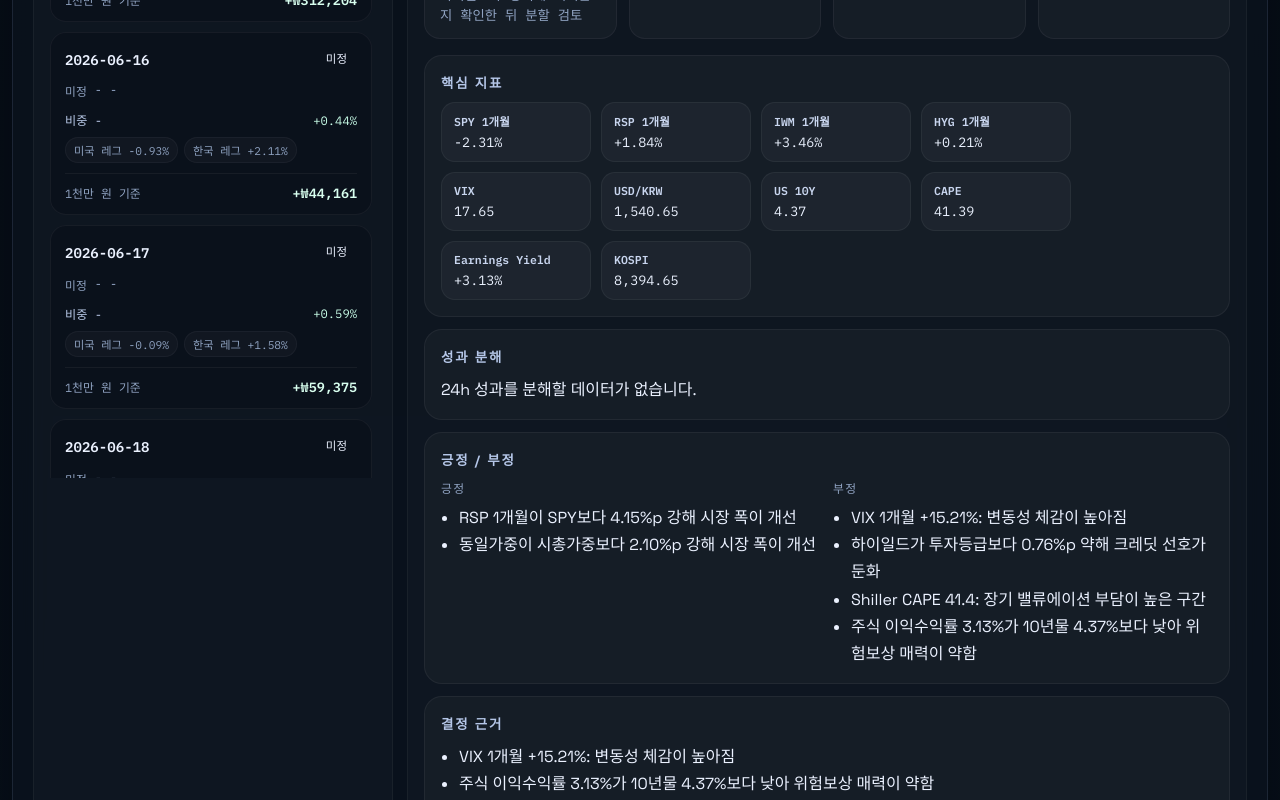
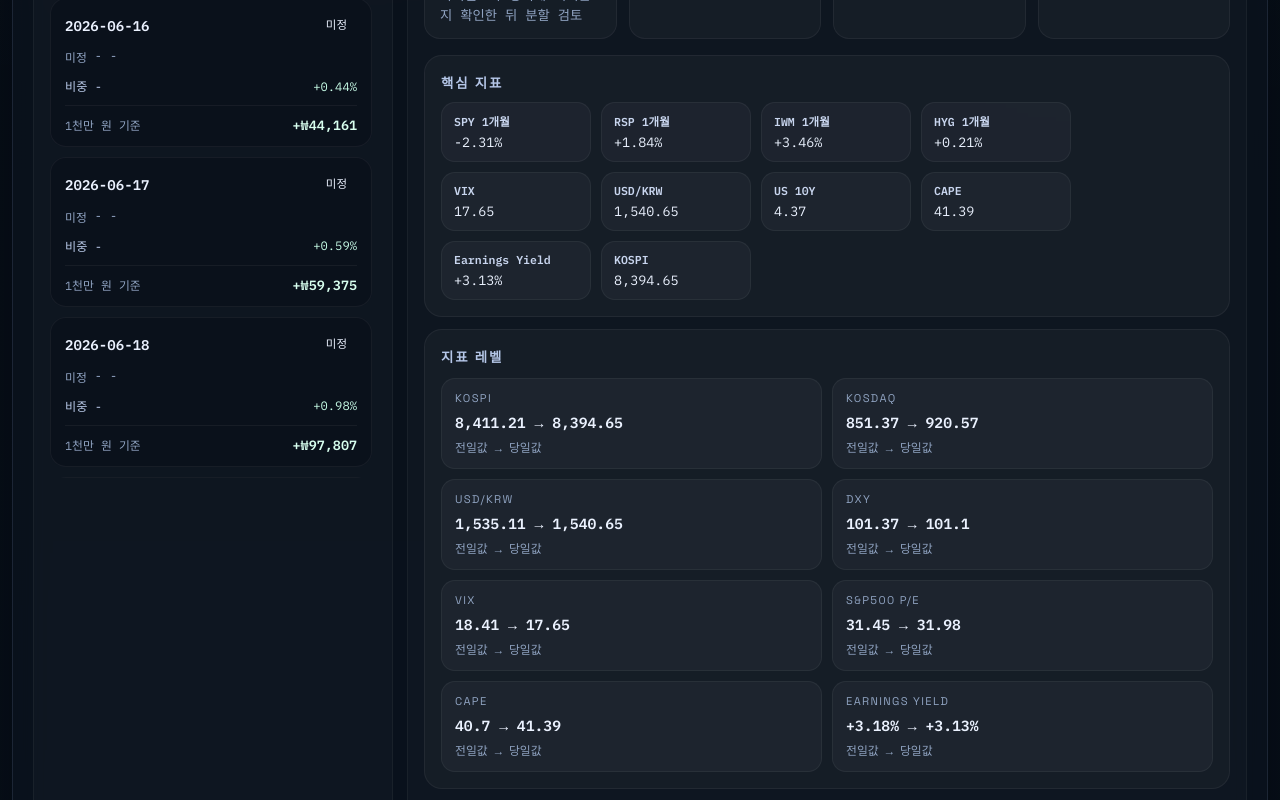
Before and after one commit to tioon/market-monitor-dashboard, a React (Vite) app: page / in a window 1280 px wide. Shown: the part 2300-3100 px from the top of the page. Built offline with nearby package versions, Linux system fonts and the light colour scheme.

Commit message:
Show actual level changes in performance view

```diff
--- a/src/App.jsx
+++ b/src/App.jsx
@@ -155,6 +155,11 @@
 const PROJECT_CORE_PRIORITIES = {
   'market-agent': ['kospi', 'kosdaq', 'usdkrw', 'us10y', 'dxy', 'vix', 'sp500_pe', 'shiller_pe', 'earnings_yield', 't10y2y', 'spy_1mo_pct', 'rsp_1mo_pct', 'iwm_1mo_pct', 'hyg_1mo_pct'],
   'crypto-agent': ['btc_24h', 'eth_24h', 'btc_7d', 'eth_fee_7d', 'btc_active_7d', 'eth_tx_7d', 'fear_greed', 'stablecoin_supply', 'mcap'],
+};
+
+const PROJECT_LEVEL_PRIORITIES = {
+  'market-agent': ['kospi', 'kosdaq', 'usdkrw', 'us10y', 'dxy', 'vix', 'sp500_pe', 'shiller_pe', 'earnings_yield', 't10y2y'],
+  'crypto-agent': ['btc_price', 'eth_price', 'btc_dom', 'eth_dom', 'fng_value', 'funding_btc', 'funding_eth', 'btc_sma20', 'btc_sma50', 'btc_sma200'],
 };
 
 const PROJECT_CORE_LABELS = {
@@ -187,16 +192,12 @@
   },
 };
 
-function projectCoreKeys(projectId) {
-  return PROJECT_CORE_PRIORITIES[projectId] || [];
-}
-
 function projectCoreLabel(projectId, key) {
   return PROJECT_CORE_LABELS[projectId]?.[key] || key;
 }
 
-function buildCoreChangeRows(projectId, currentCoreData, previousCoreData) {
-  return projectCoreKeys(projectId)
+function buildLevelRows(projectId, currentCoreData, previousCoreData) {
+  return (PROJECT_LEVEL_PRIORITIES[projectId] || [])
     .map((key) => {
       const current = currentCoreData?.[key];
       const previous = previousCoreData?.[key];
@@ -212,57 +213,7 @@
       };
     })
     .filter(Boolean)
-    .slice(0, 6);
-}
-
-function buildPerformanceBreakdownRows(projectId, performance, capital) {
-  if (!performance) return [];
-
-  const assetRows = projectId === 'market-agent'
-    ? [
-        { key: 'spy_return_pct', label: '미국 레그', value: performance.spy_return_pct, amount: pnlFromReturnPct(performance.spy_return_pct, capital) },
-        { key: 'kospi_return_pct', label: '한국 레그', value: performance.kospi_return_pct, amount: pnlFromReturnPct(performance.kospi_return_pct, capital) },
-      ]
-    : [
-        { key: 'btc_return_pct', label: 'BTC 레그', value: performance.btc_return_pct, amount: pnlFromReturnPct(performance.btc_return_pct, capital) },
-        { key: 'eth_return_pct', label: 'ETH 레그', value: performance.eth_return_pct, amount: pnlFromReturnPct(performance.eth_return_pct, capital) },
-      ];
-
-  const benchmarkAmount = pnlFromReturnPct(performance.benchmark_return_pct, capital);
-  const exposureAmount = pnlFromReturnPct(performance.benchmark_return_pct * toNumber(performance.exposure, 0), capital);
-  const tradeCostAmount = pnlFromReturnPct(-toNumber(performance.trade_cost_pct, 0), capital);
-
-  return [
-    ...assetRows.filter((row) => row.value !== null && row.value !== undefined),
-    {
-      key: 'benchmark_return_pct',
-      label: '바스켓 평균',
-      value: performance.benchmark_return_pct,
-      amount: benchmarkAmount,
-      caption: performance.benchmark_weights?.method || '가중 평균',
-    },
-    {
-      key: 'exposure',
-      label: '노출 반영',
-      value: performance.benchmark_return_pct * toNumber(performance.exposure, 0),
-      amount: exposureAmount,
-      caption: `${Math.round(toNumber(performance.exposure, 0) * 100)}% 적용`,
-    },
-    {
-      key: 'trade_cost_pct',
-      label: '거래비용',
-      value: -toNumber(performance.trade_cost_pct, 0),
-      amount: tradeCostAmount,
-      caption: `턴오버 ${pct(performance.turnover_pct * 100, 0)}`,
-    },
-    {
-      key: 'strategy_return_pct',
-      label: '전략 최종',
-      value: performance.strategy_return_pct,
-      amount: pnlFromReturnPct(performance.strategy_return_pct, capital),
-      caption: '최종 순손익',
-    },
-  ];
+    .slice(0, 8);
 }
 
 function reportRows(project) {
@@ -460,7 +411,12 @@
   const projectPerf = performanceSummary(activeProject) || {};
   const metrics = reportKeyMetrics(activeProject);
   const coreData = summarizeCoreData(selectedRow?.decision?.core_data || {}, activeProject.projectId);
-  const performanceBreakdownRows = buildPerformanceBreakdownRows(activeProject.projectId, selectedRow?.performance || null, analysisCapital);
+  const previousRow = selectedIndex > 0 ? ledgerRows[selectedIndex - 1] : null;
+  const levelRows = buildLevelRows(
+    activeProject.projectId,
+    selectedRow?.decision?.core_data || {},
+    previousRow?.decision?.core_data || {}
+  );
   const reportText = selectedRow?.report?.report_text || '리포트 본문이 없습니다.';
   const brief = selectedRow?.decision?.decision_brief || [];
   const evidence = selectedRow?.decision?.core_evidence || [];
@@ -519,7 +475,13 @@
             {ledgerRows.map((row) => {
               const active = row.day === selectedDay;
               const perfTone = row.performance ? (row.performance.strategy_return_pct >= 0 ? 'up' : 'down') : '';
-              const breakdownRows = buildPerformanceBreakdownRows(activeProject.projectId, row.performance, analysisCapital);
+              const rowIndex = ledgerRows.findIndex((item) => item.day === row.day);
+              const previousLedgerRow = rowIndex > 0 ? ledgerRows[rowIndex - 1] : null;
+              const levelSummaryRows = buildLevelRows(
+                activeProject.projectId,
+                row.decision?.core_data || {},
+                previousLedgerRow?.decision?.core_data || {}
+              );
               return (
                 <button
                   key={`${row.day}-${row.index}`}
@@ -542,10 +504,10 @@
                       {row.performance ? `${row.performance.strategy_return_pct >= 0 ? '+' : ''}${row.performance.strategy_return_pct.toFixed(2)}%` : '24h 없음'}
                     </span>
                   </div>
-                  {breakdownRows.length ? (
+                  {levelSummaryRows.length ? (
                     <div className="report-item-change">
-                      {breakdownRows.slice(0, 2).map((item) => (
-                        <span key={item.key}>{item.label} {pct(item.value, 2)}</span>
+                      {levelSummaryRows.slice(0, 2).map((item) => (
+                        <span key={item.key}>{item.label} {item.currentText}</span>
                       ))}
                     </div>
                   ) : null}
@@ -616,19 +578,19 @@
                 </div>
 
                 <div className="analysis-block">
-                  <h5>성과 분해</h5>
-                  {performanceBreakdownRows.length ? (
+                  <h5>지표 레벨</h5>
+                  {levelRows.length ? (
                     <div className="report-change-grid">
-                      {performanceBreakdownRows.map((item) => (
+                      {levelRows.map((item) => (
                         <div key={item.key} className="report-change-card">
                           <span>{item.label}</span>
-                          <strong>{pct(item.value, 2)} · {formatNetPnl(item.amount).amount}</strong>
-                          <small>{item.caption}</small>
+                          <strong>{item.previousText} → {item.currentText}</strong>
+                          <small>전일값 → 당일값</small>
                         </div>
                       ))}
                     </div>
                   ) : (
-                    <p className="note">24h 성과를 분해할 데이터가 없습니다.</p>
+                    <p className="note">지표 레벨 비교 데이터가 없습니다.</p>
                   )}
                 </div>
 
@@ -693,20 +655,20 @@
                       <small>순손익 환산 기준</small>
                     </div>
                   </div>
-                  {performanceBreakdownRows.length ? (
+                  {levelRows.length ? (
                     <div className="report-change-grid">
-                      {performanceBreakdownRows.slice(0, 4).map((item) => (
+                      {levelRows.slice(0, 4).map((item) => (
                         <div key={item.key} className="report-change-card">
                           <span>{item.label}</span>
-                          <strong>{pct(item.value, 2)} · {formatNetPnl(item.amount).amount}</strong>
-                          <small>{item.caption}</small>
+                          <strong>{item.previousText} → {item.currentText}</strong>
+                          <small>전일값 → 당일값</small>
                         </div>
                       ))}
                     </div>
                   ) : null}
                   <p className="note">
                     {perf
-                      ? `${cleanText(perf.asset_name, '대상 자산')}의 24h 레그 수익률, 노출, 거래비용을 합쳐 최종 성과를 만든다. ${cleanText(perf.regime, 'regime 없음')}`
+                      ? `${cleanText(perf.asset_name, '대상 자산')}의 실제 지표 레벨 변화와 24h 레그 수익률, 노출, 거래비용을 함께 본다. ${cleanText(perf.regime, 'regime 없음')}`
                       : '이 리포트는 24시간 매칭 결과가 없어 성과 계산이 비어 있다.'}
                   </p>
                   {perf ? (
@@ -716,17 +678,6 @@
                       <li>기준 자산: {cleanText(perf.asset_name)}</li>
                       <li>1천만 원 기준 순손익: {reportPnl?.amount || '-'}</li>
                       <li>항상투자: {pct(perf.always_invest_return_pct, 2)} · 현금대비: {pct(perf.always_cash_return_pct, 2)}</li>
-                      {activeProject.projectId === 'market-agent' ? (
-                        <>
-                          <li>미국 레그: {pct(perf.spy_return_pct, 2)} · {formatNetPnl(pnlFromReturnPct(perf.spy_return_pct, analysisCapital)).amount}</li>
-                          <li>한국 레그: {pct(perf.kospi_return_pct, 2)} · {formatNetPnl(pnlFromReturnPct(perf.kospi_return_pct, analysisCapital)).amount}</li>
-                        </>
-                      ) : (
-                        <>
-                          <li>BTC 레그: {pct(perf.btc_return_pct, 2)} · {formatNetPnl(pnlFromReturnPct(perf.btc_return_pct, analysisCapital)).amount}</li>
-                          <li>ETH 레그: {pct(perf.eth_return_pct, 2)} · {formatNetPnl(pnlFromReturnPct(perf.eth_return_pct, analysisCapital)).amount}</li>
-                        </>
-                      )}
                     </ul>
                   ) : null}
                 </div>
```
Also changed, not shown: 3 other files (tests, documents, lock files or other folders).
